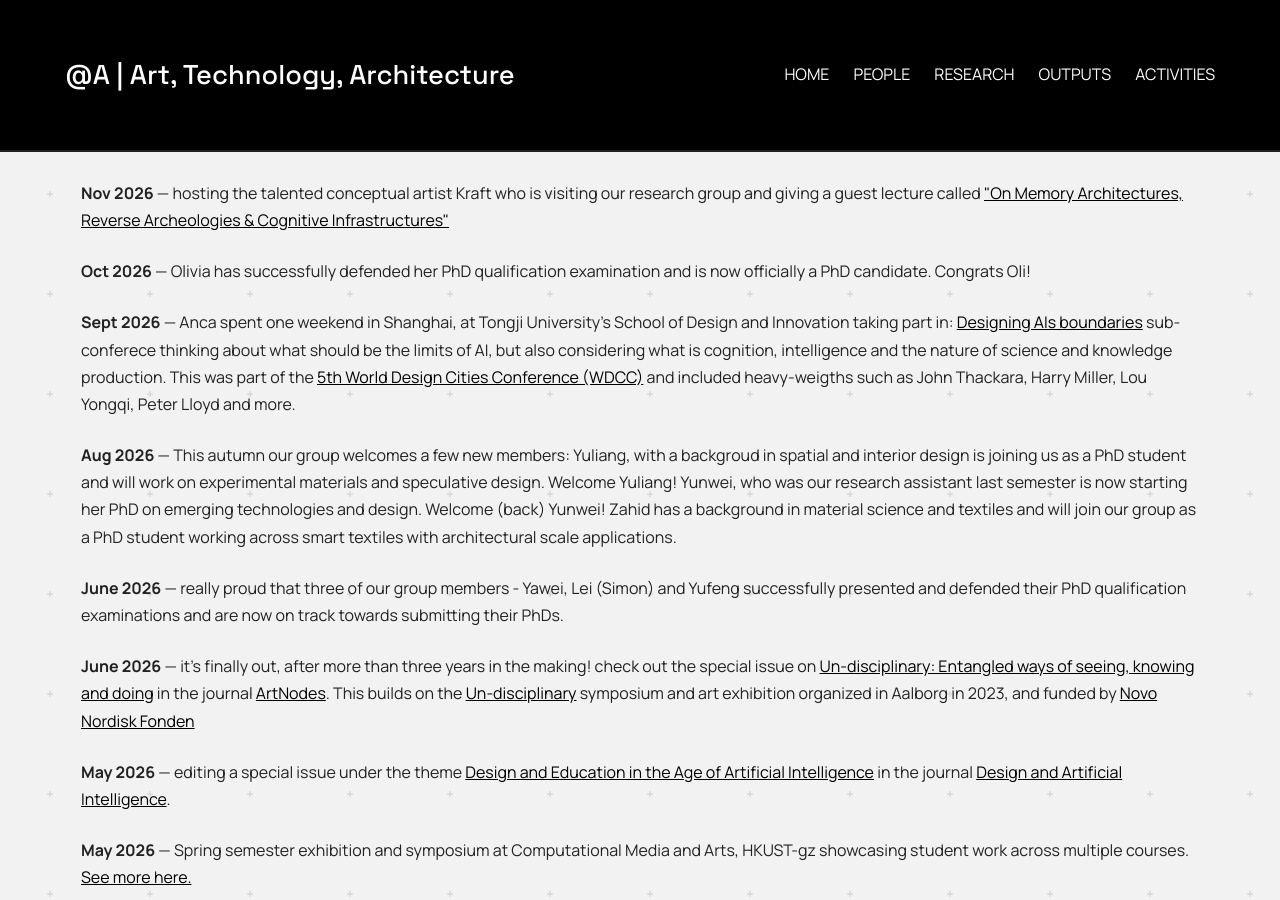
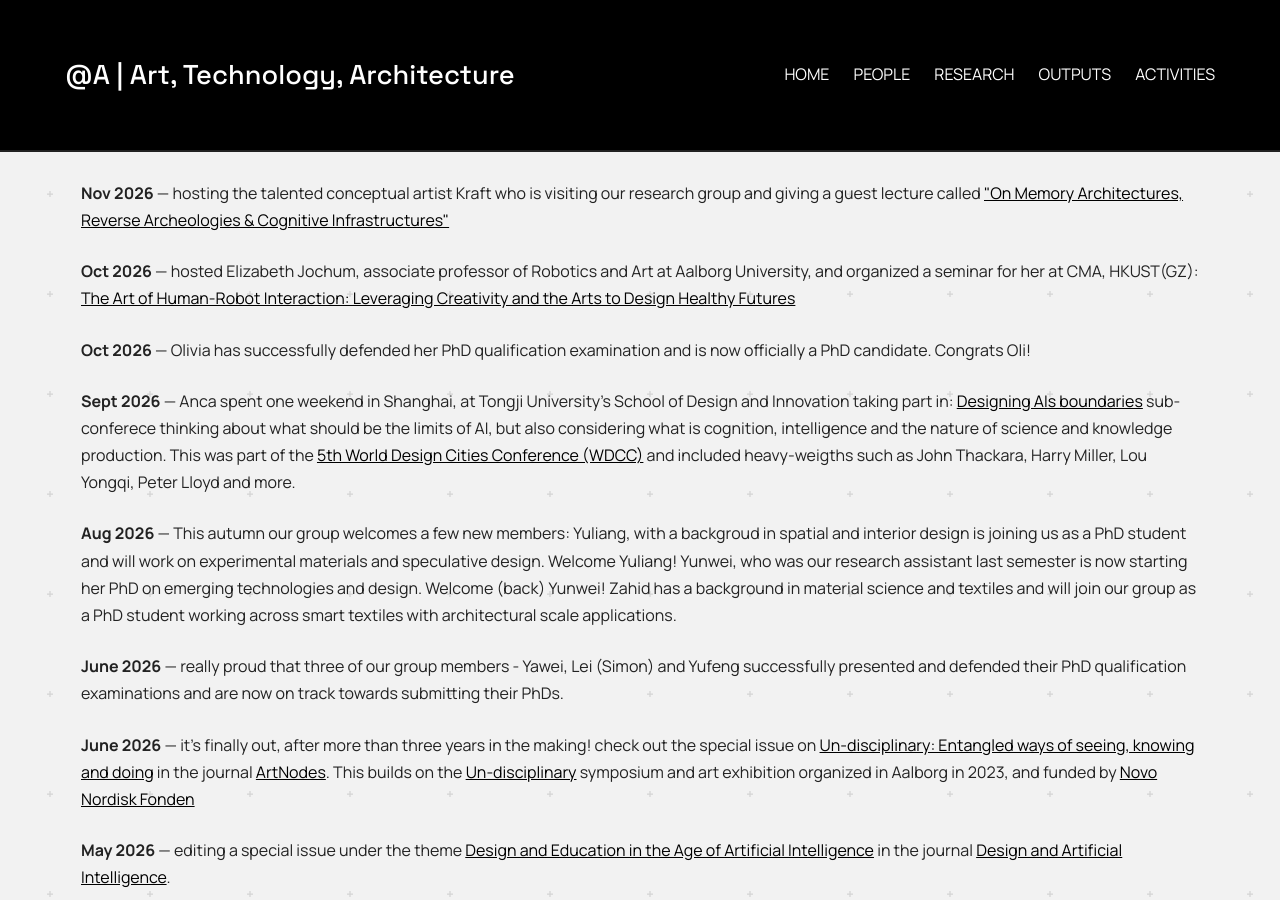
Before and after one commit to anqua/at-a, a Jekyll site: the page built from index.md, in a window 1280 px wide and 900 px high, scrolled down 356 px. Built offline with Jekyll 4.4.1, drawn with Linux system fonts in a browser that asks for light colours.

Commit message:
News: CMA seminar hosted for Elizabeth Jochum (Oct 2026)
Co-Authored-By: Claude Sonnet 5.5 <noreply@anthropic.com>

```diff
--- a/_data/news.yml
+++ b/_data/news.yml
@@ -4,6 +4,13 @@
     hosting the talented conceptual artist Kraft who is visiting our research group and giving a
     guest lecture called <a href="https://mp.weixin.qq.com/s/satmHz4gZHYBxQRyq-wztQ"
     target="_blank" rel="noopener">"On Memory Architectures, Reverse Archeologies &amp; Cognitive Infrastructures"</a>
+
+- year: 2026
+  date: "Oct 2026"
+  html: >-
+    hosted Elizabeth Jochum, associate professor of Robotics and Art at Aalborg University, and
+    organized a seminar for her at CMA, HKUST(GZ): <a href="https://mp.weixin.qq.com/s/2xPcMbhBO-7LSBHlrsdDIQ"
+    target="_blank" rel="noopener">The Art of Human-Robot Interaction: Leveraging Creativity and the Arts to Design Healthy Futures</a>
 
 - year: 2026
   date: "Oct 2026"
```
